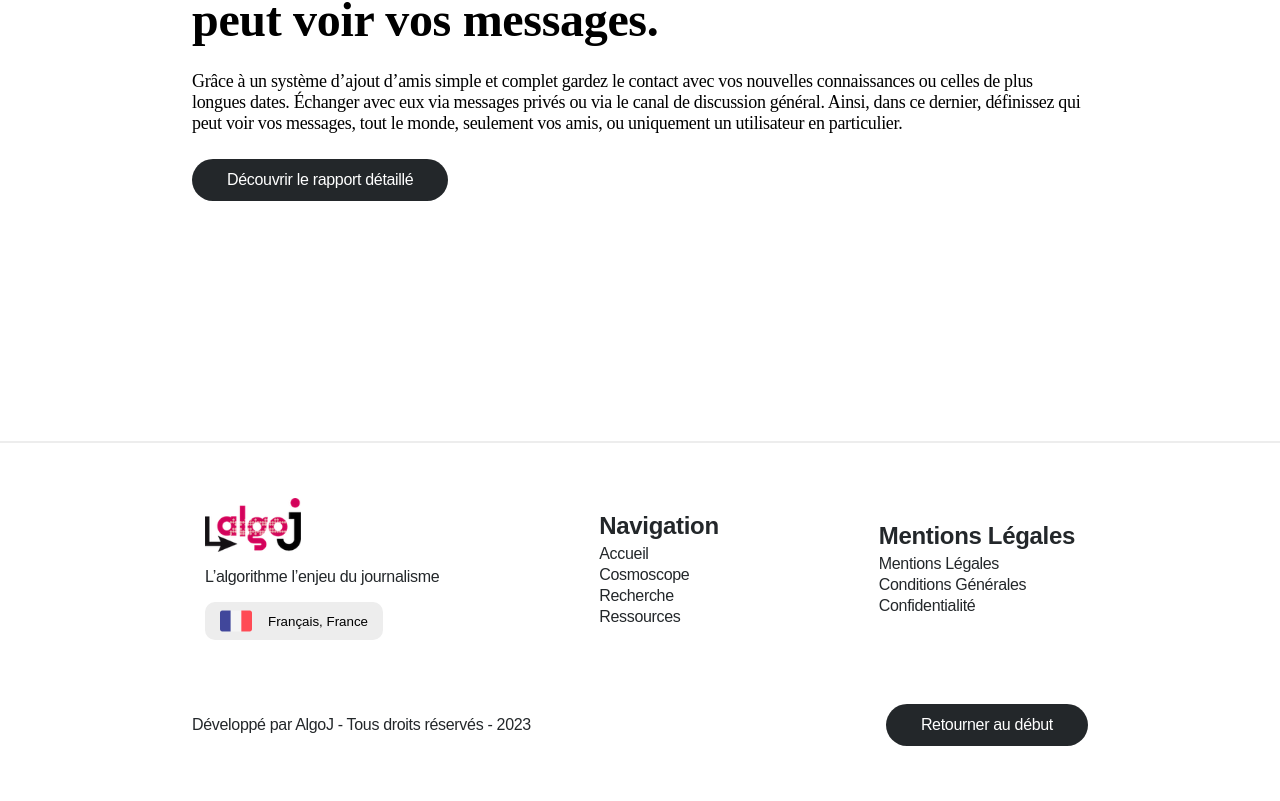
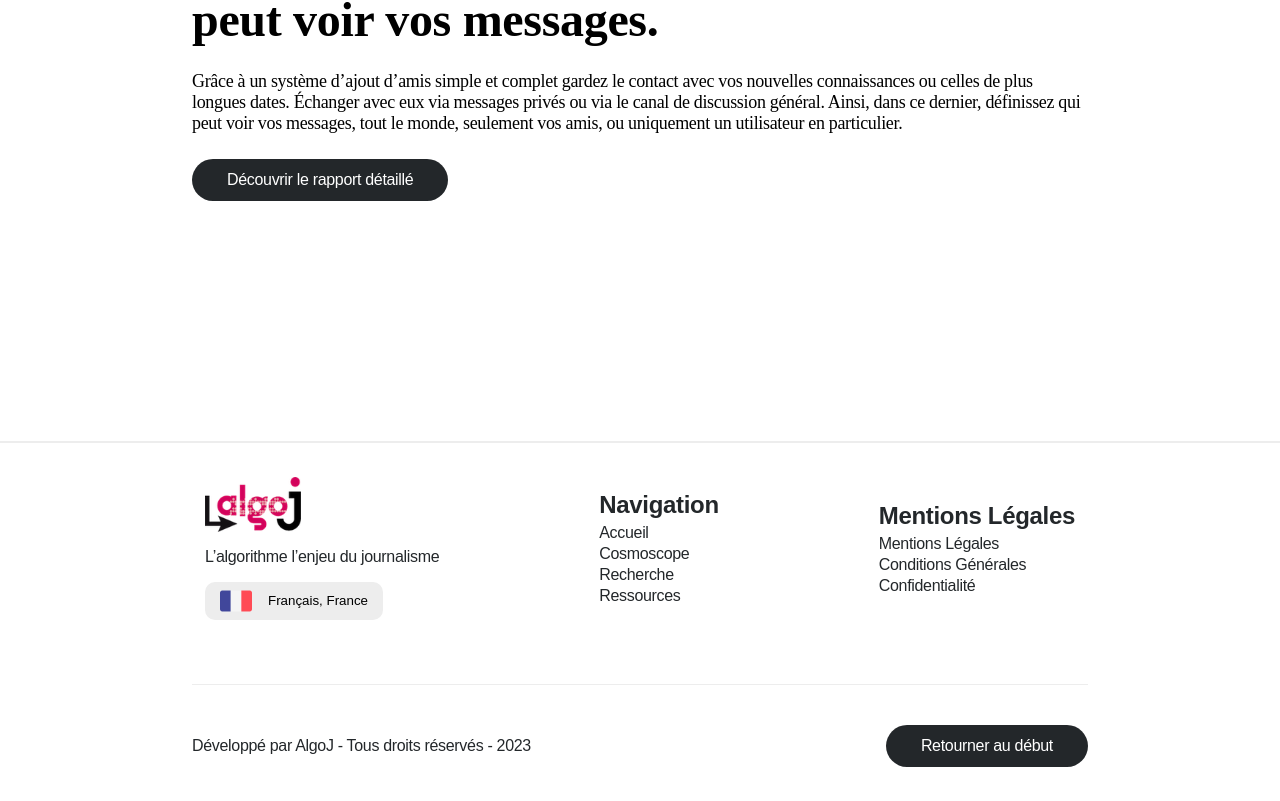
Before and after one commit to algo-j/algoj-website, a Vue app: page / in a window 1280 px wide. Shown: the part 1222-2023 px from the top of the page. Built offline with nearby package versions, Linux system fonts and the light colour scheme; a web font is replaced by a local one.

Commit message:
Added separations in Footer.vue

```diff
--- a/src/components/Footer.vue
+++ b/src/components/Footer.vue
@@ -99,11 +99,6 @@ li {
       }
     }
 
-    .line {
-      width: 70vw;
-      border-bottom: 1px solid grey;
-    }
-
     .footer-content-menu {
       display: flex;
       flex-direction: column;
@@ -122,6 +117,8 @@ li {
     align-items: center;
     justify-content: space-between;
     width: 70vw;
+    border-top: solid 1px colors.$gray;
+    padding-top: 5vh;
   }
 }
 
```
